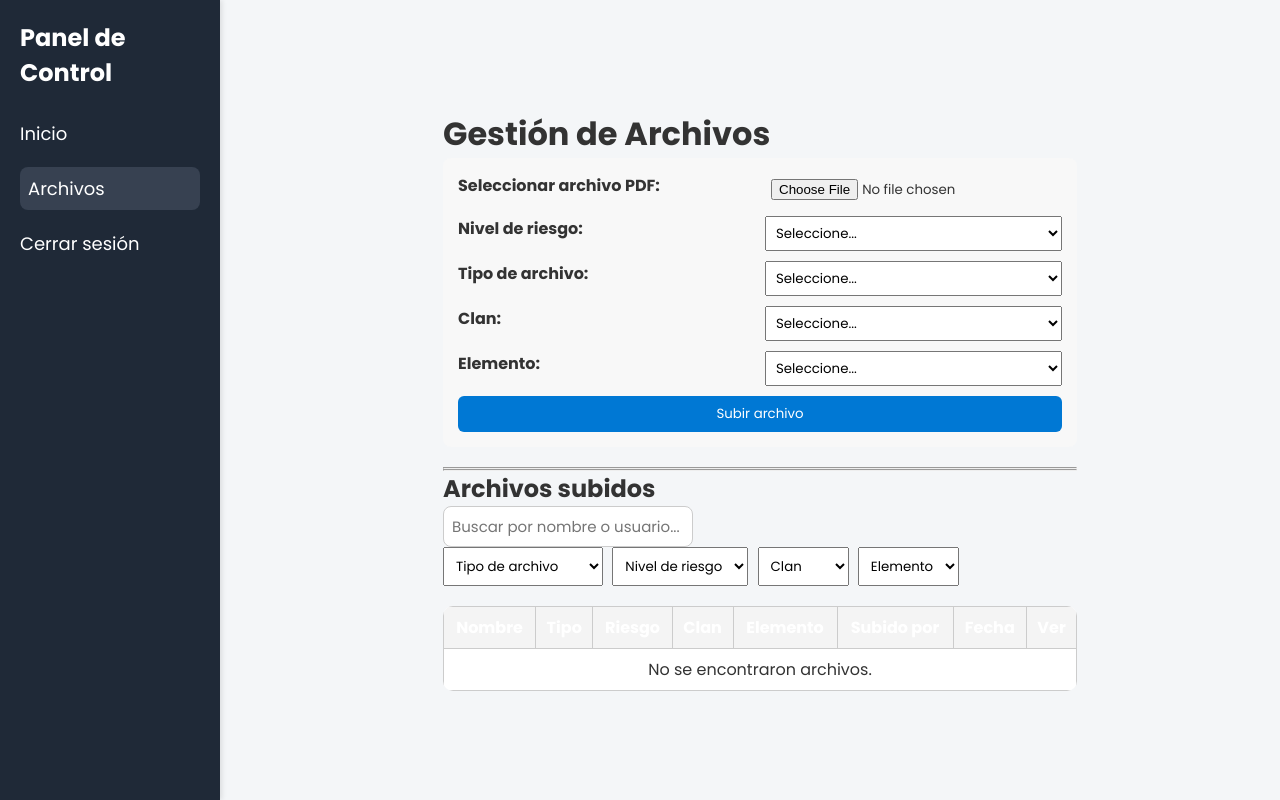
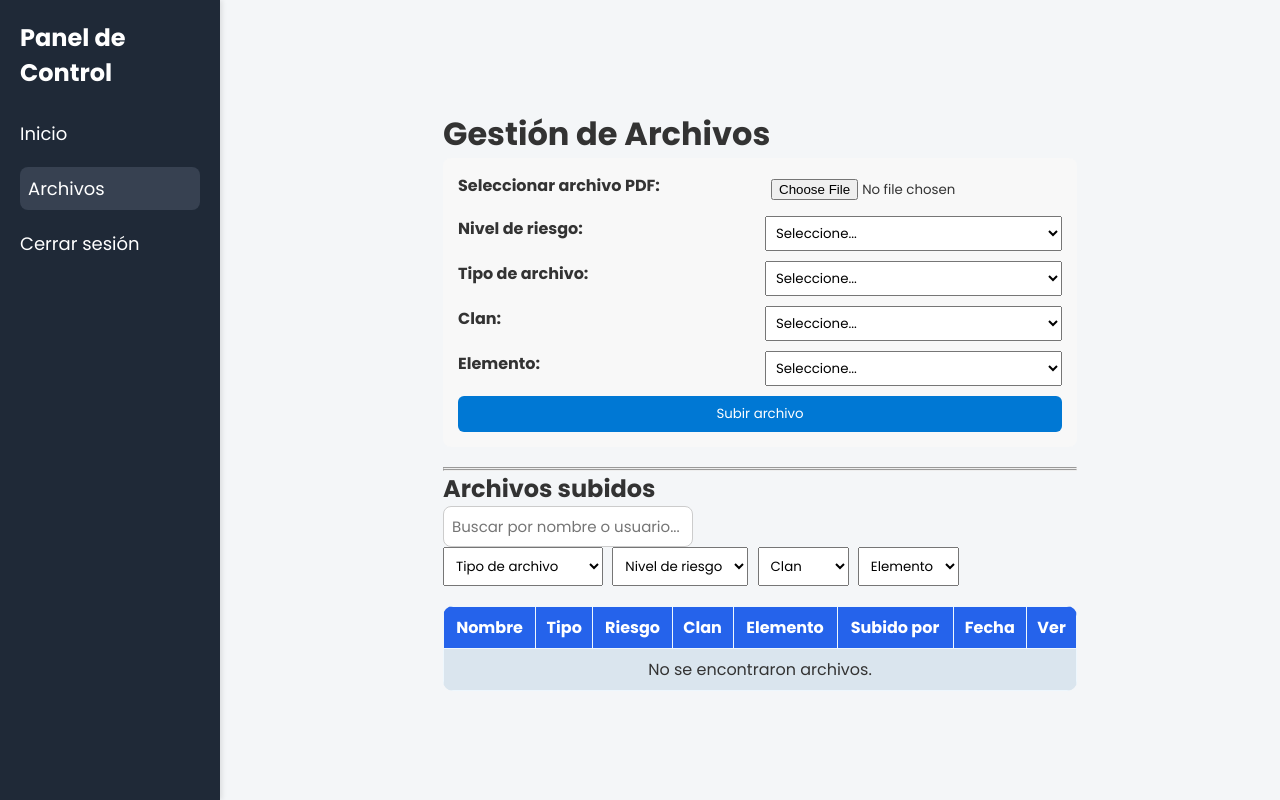
Before and after one commit to ManesCruz/LoginKonoha, a PHP site: the page made by Home/pestañaArchivosUsuario.php in a window 1280 px wide. Run offline with PHP 8.4, Linux system fonts and the light colour scheme; the visitor is signed in with stand-in values (Sample User, id 1); data that the repository does not hold is empty.

Commit message:
estetica de tablas visualización y busqueda de archivos para usuarios. falta unicamente la negación de acceso a documentos por rol

```diff
--- a/Home/dashboardUsuario.php
+++ b/Home/dashboardUsuario.php
@@ -40,7 +40,7 @@ $username = $_SESSION['username'];
     <div class="sidebar">
         <h2>Panel de Control</h2>
         <a href="dashboardUsuario.php">Inicio</a>
-        <a href="pestañaArchivos.php">Archivos</a>
+        <a href="pestañaArchivosUsuario.php">Archivos</a>
         <a href="../InicioSesion/CerrarSesion.php">Cerrar sesión</a>
     </div>
 
--- a/Home/pestañaArchivosUsuario.php
+++ b/Home/pestañaArchivosUsuario.php
@@ -12,7 +12,29 @@ if (!isset($_SESSION['username'])) {
 }
 
 $username = $_SESSION['username'];
+$role_id = $_SESSION['role_id'] ?? 2; // Por si acaso
+
+// Determinar nivel máximo del rol
+switch ($role_id) {
+    case 1: // Hokage
+        $nivel_maximo = 'S';
+        break;
+    case 4: // Jounin
+    case 5: // Anbu
+        $nivel_maximo = 'A';
+        break;
+    case 3: // Chunin
+        $nivel_maximo = 'C';
+        break;
+    default: // Genin u otros
+        $nivel_maximo = 'D';
+        break;
+}
+
+// Guardamos esto en sesión por si lo usa buscarArchivos.php
+$_SESSION['nivel_maximo'] = $nivel_maximo;
 ?>
+
 <!DOCTYPE html>
 <html lang="es">
 <head>
@@ -39,7 +61,7 @@ $username = $_SESSION['username'];
         <h1>Gestión de Archivos</h1>
 
         <!-- 📁 Formulario de subida -->
-        <form action="../archivos/listarArchivos.php" method="POST" enctype="multipart/form-data" class="upload-form">
+        <form action="../archivos/listarArchivosUsuarios.php" method="POST" enctype="multipart/form-data" class="upload-form">
             <label>Seleccionar archivo PDF:</label>
             <input type="file" name="archivo" accept=".pdf" required>
 
--- a/InicioSesion/validarCodigo.php
+++ b/InicioSesion/validarCodigo.php
@@ -52,11 +52,8 @@ if ($codigoIngresado === $codigoCorrecto) {
     // Redirigir según rol (ajusta valores si tu rol es distinto)
     if ($_SESSION['role_id'] == 1) {
         header("Location: ../Home/dashboard.php");
-    } elseif ($_SESSION['role_id'] == 2) {
+    } elseif ($_SESSION['role_id'] !== 1) {
         header("Location: ../Home/dashboardUsuario.php");
-    } else {
-        // Si no hay rol, volver al index o a una página por defecto
-        header("Location: ../index.php");
     }
     exit;
 
--- a/css/style.css
+++ b/css/style.css
@@ -440,7 +440,7 @@ button:hover {
 table {
     width: 100%;
     border-collapse: collapse;
-    background: white;
+    background: #dae5ee;;
     border-radius: 10px;
     overflow: hidden;
 }
@@ -508,11 +508,7 @@ th {
 }
 
 #tablaArchivos th, #tablaArchivos td {
-  border: 1px solid #ccc;
+  border: 1px solid #eef7fd;;;
   padding: 8px;
   text-align: center;
 }
-
-#tablaArchivos th {
-  background-color: #f4f4f4;
-}
```
Also changed, not shown: 3 other files.
